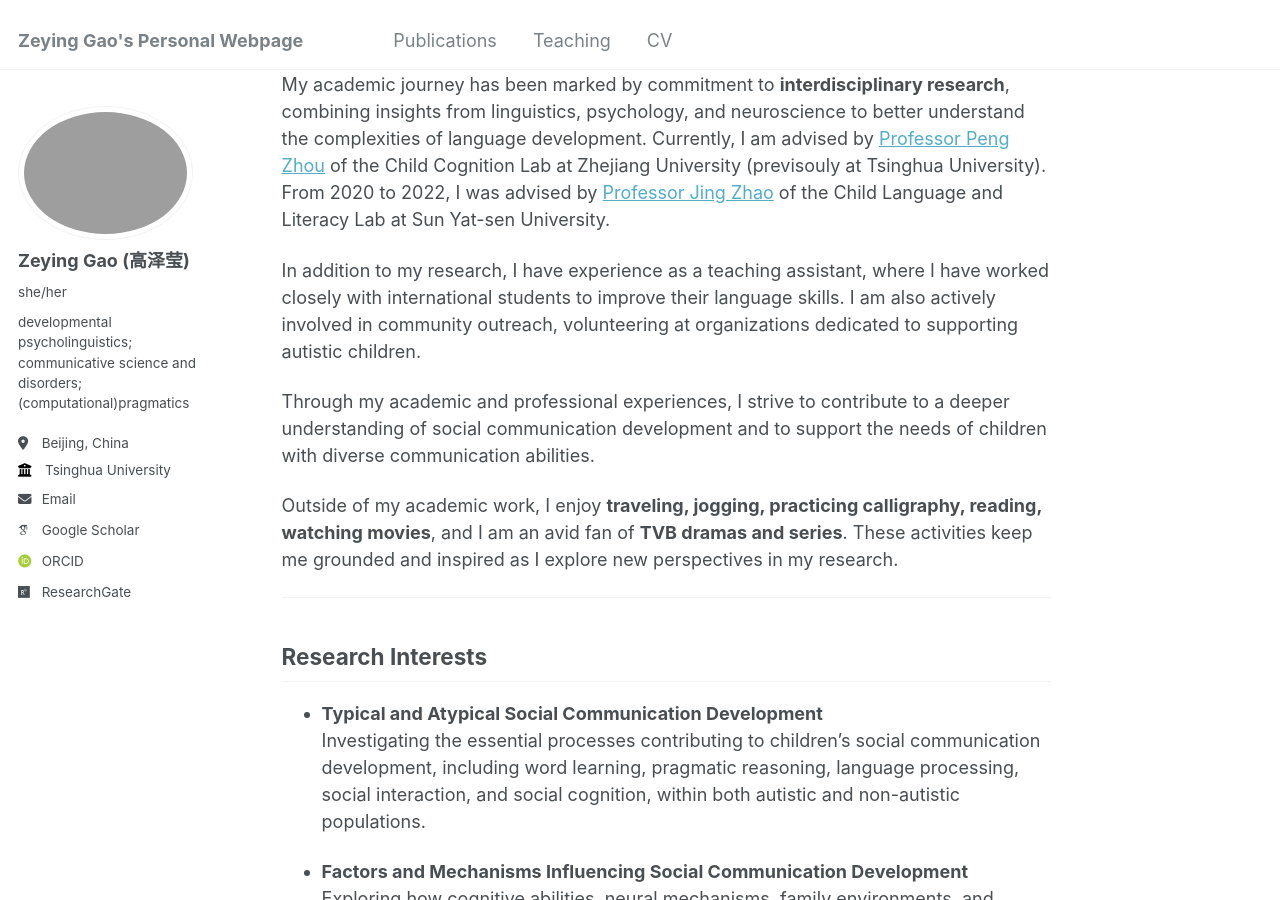
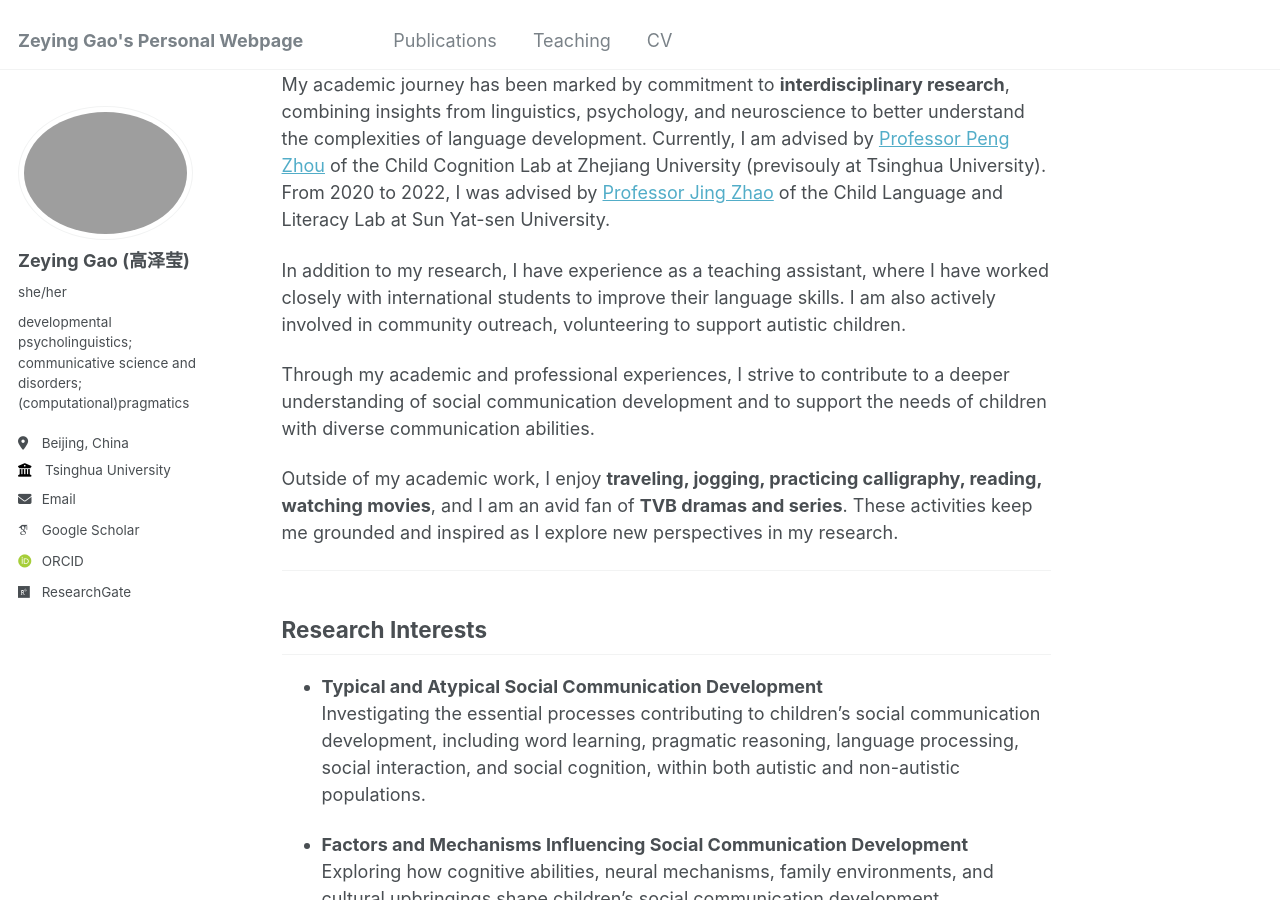
Before and after one commit to ZeyingGAO/zeyinggao.github.io, a Jekyll site: the page built from _pages/about.md, in a window 1280 px wide and 900 px high, scrolled down 690 px. Built offline with Jekyll 4.4.1, drawn with Linux system fonts in a browser that asks for light colours; some web fonts are replaced.

Commit message:
Update about.md

```diff
--- a/_pages/about.md
+++ b/_pages/about.md
@@ -16,7 +16,7 @@ Looking ahead, I am eager to expand my research into two key areas. First, I pla
 
 My academic journey has been marked by commitment to **interdisciplinary research**, combining insights from linguistics, psychology, and neuroscience to better understand the complexities of language development. Currently, I am advised by [Professor Peng Zhou](https://peng-zhou.com/research/) of the Child Cognition Lab at Zhejiang University (previsouly at Tsinghua University). From 2020 to 2022, I was advised by [Professor Jing Zhao](https://scholar.google.com.hk/citations?user=JBzKh54AAAAJ&hl=zh-CN) of the Child Language and Literacy Lab at Sun Yat-sen University.
 
-In addition to my research, I have experience as a teaching assistant, where I have worked closely with international students to improve their language skills. I am also actively involved in community outreach, volunteering at organizations dedicated to supporting autistic children.
+In addition to my research, I have experience as a teaching assistant, where I have worked closely with international students to improve their language skills. I am also actively involved in community outreach, volunteering to support autistic children.
 
 Through my academic and professional experiences, I strive to contribute to a deeper understanding of social communication development and to support the needs of children with diverse communication abilities.
 
```
